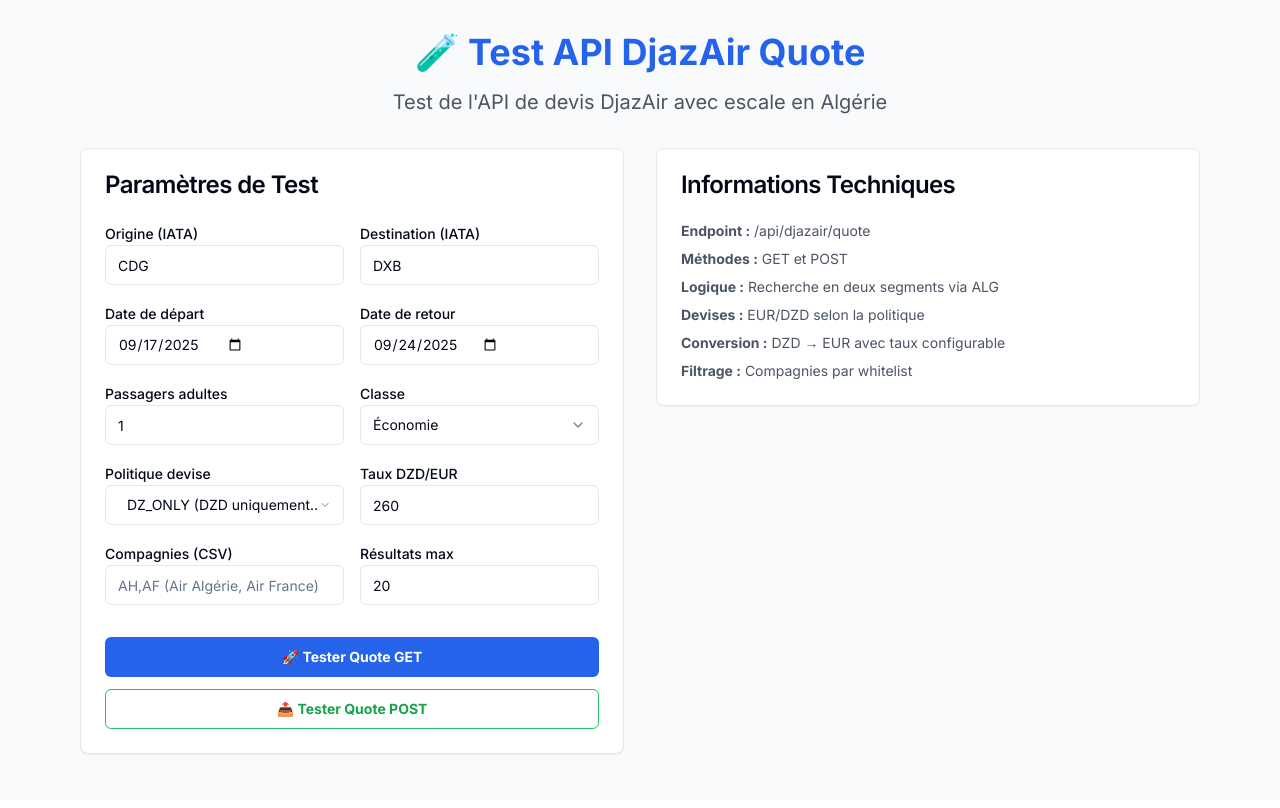
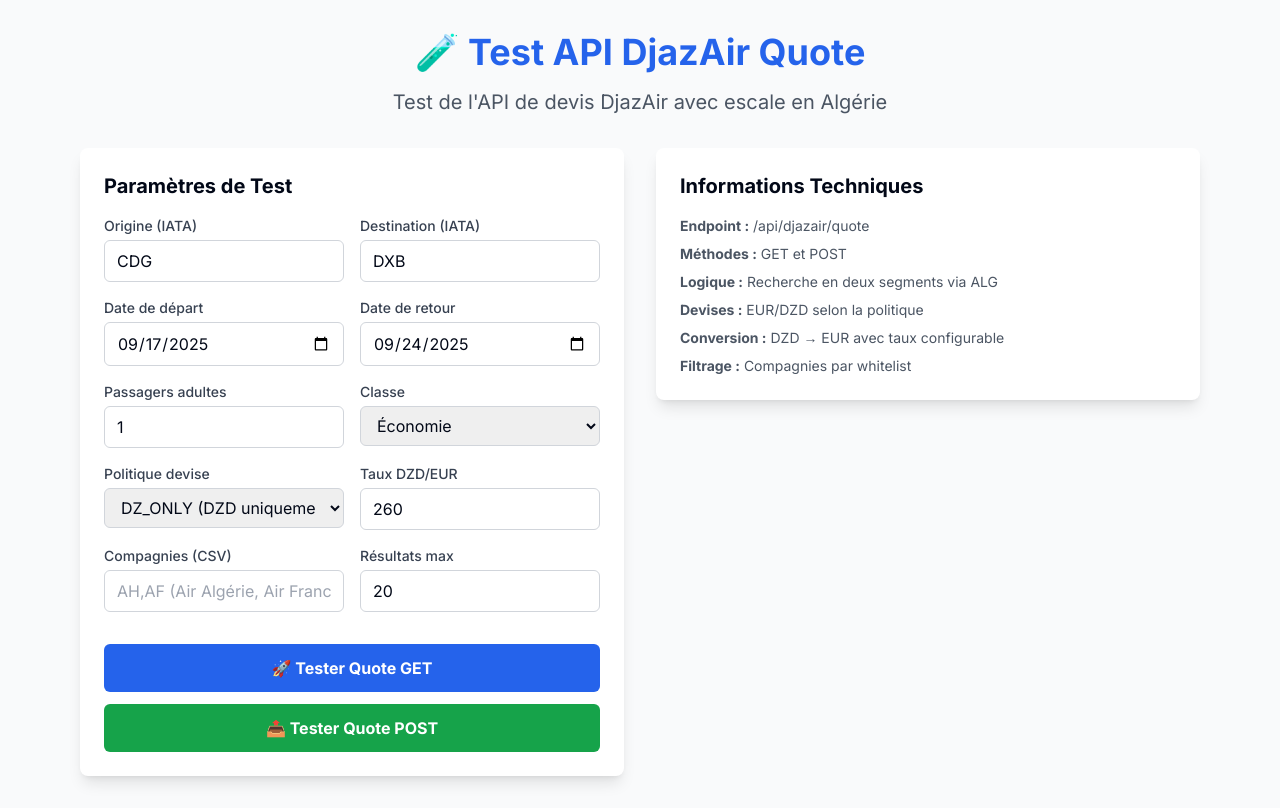
Before and after one commit to ahc20/DjazAir, a Next.js app: page /djazair-quote-test in a window 1280 px wide. Built offline with nearby package versions, Linux system fonts and the light colour scheme.

Commit message:
Simplification de la page de test pour éviter les problèmes de dépendances Radix UI

```diff
--- a/src/app/djazair-quote-test/page.tsx
+++ b/src/app/djazair-quote-test/page.tsx
@@ -1,11 +1,6 @@
 "use client";
 
 import React, { useState } from "react";
-import { Button } from "@/components/ui/button";
-import { Card, CardContent, CardHeader, CardTitle } from "@/components/ui/card";
-import { Input } from "@/components/ui/input";
-import { Label } from "@/components/ui/label";
-import { Select, SelectContent, SelectItem, SelectTrigger, SelectValue } from "@/components/ui/select";
 
 interface QuoteResult {
   originToAlgiers: {
@@ -144,29 +139,35 @@
 
         <div className="grid grid-cols-1 lg:grid-cols-2 gap-8">
           {/* Formulaire de test */}
-          <Card>
-            <CardHeader>
-              <CardTitle>Paramètres de Test</CardTitle>
-            </CardHeader>
-            <CardContent className="space-y-4">
+          <div className="bg-white rounded-lg shadow-lg p-6">
+            <h2 className="text-xl font-bold mb-4">Paramètres de Test</h2>
+            <div className="space-y-4">
               {/* Origine et Destination */}
               <div className="grid grid-cols-2 gap-4">
                 <div>
-                  <Label htmlFor="origin">Origine (IATA)</Label>
-                  <Input
+                  <label htmlFor="origin" className="block text-sm font-medium text-gray-700 mb-1">
+                    Origine (IATA)
+                  </label>
+                  <input
                     id="origin"
+                    type="text"
                     value={params.origin}
                     onChange={(e) => handleParamChange("origin", e.target.value)}
                     placeholder="CDG"
+                    className="w-full px-3 py-2 border border-gray-300 rounded-md focus:outline-none focus:ring-2 focus:ring-blue-500"
                   />
                 </div>
                 <div>
-                  <Label htmlFor="destination">Destination (IATA)</Label>
-                  <Input
+                  <label htmlFor="destination" className="block text-sm font-medium text-gray-700 mb-1">
+                    Destination (IATA)
+                  </label>
+                  <input
                     id="destination"
+                    type="text"
                     value={params.destination}
                     onChange={(e) => handleParamChange("destination", e.target.value)}
                     placeholder="DXB"
+                    className="w-full px-3 py-2 border border-gray-300 rounded-md focus:outline-none focus:ring-2 focus:ring-blue-500"
                   />
                 </div>
               </div>
@@ -174,21 +175,27 @@
               {/* Dates */}
               <div className="grid grid-cols-2 gap-4">
                 <div>
-                  <Label htmlFor="departureDate">Date de départ</Label>
-                  <Input
+                  <label htmlFor="departureDate" className="block text-sm font-medium text-gray-700 mb-1">
+                    Date de départ
+                  </label>
+                  <input
                     id="departureDate"
                     type="date"
                     value={params.departureDate}
                     onChange={(e) => handleParamChange("departureDate", e.target.value)}
+                    className="w-full px-3 py-2 border border-gray-300 rounded-md focus:outline-none focus:ring-2 focus:ring-blue-500"
                   />
                 </div>
                 <div>
-                  <Label htmlFor="returnDate">Date de retour</Label>
-                  <Input
+                  <label htmlFor="returnDate" className="block text-sm font-medium text-gray-700 mb-1">
+                    Date de retour
+                  </label>
+                  <input
                     id="returnDate"
                     type="date"
                     value={params.returnDate}
                     onChange={(e) => handleParamChange("returnDate", e.target.value)}
+                    className="w-full px-3 py-2 border border-gray-300 rounded-md focus:outline-none focus:ring-2 focus:ring-blue-500"
                   />
                 </div>
               </div>
@@ -196,49 +203,56 @@
               {/* Passagers et Classe */}
               <div className="grid grid-cols-2 gap-4">
                 <div>
-                  <Label htmlFor="adults">Passagers adultes</Label>
-                  <Input
+                  <label htmlFor="adults" className="block text-sm font-medium text-gray-700 mb-1">
+                    Passagers adultes
+                  </label>
+                  <input
                     id="adults"
                     type="number"
                     min="1"
                     max="9"
                     value={params.adults}
                     onChange={(e) => handleParamChange("adults", parseInt(e.target.value))}
+                    className="w-full px-3 py-2 border border-gray-300 rounded-md focus:outline-none focus:ring-2 focus:ring-blue-500"
                   />
                 </div>
                 <div>
-                  <Label htmlFor="cabin">Classe</Label>
-                  <Select value={params.cabin} onValueChange={(value) => handleParamChange("cabin", value)}>
-                    <SelectTrigger>
-                      <SelectValue />
-                    </SelectTrigger>
-                    <SelectContent>
-                      <SelectItem value="ECONOMY">Économie</SelectItem>
-                      <SelectItem value="PREMIUM_ECONOMY">Premium Économie</SelectItem>
-                      <SelectItem value="BUSINESS">Affaires</SelectItem>
-                      <SelectItem value="FIRST">Première</SelectItem>
-                    </SelectContent>
-                  </Select>
+                  <label htmlFor="cabin" className="block text-sm font-medium text-gray-700 mb-1">
+                    Classe
+                  </label>
+                  <select
+                    value={params.cabin}
+                    onChange={(e) => handleParamChange("cabin", e.target.value)}
+                    className="w-full px-3 py-2 border border-gray-300 rounded-md focus:outline-none focus:ring-2 focus:ring-blue-500"
+                  >
+                    <option value="ECONOMY">Économie</option>
+                    <option value="PREMIUM_ECONOMY">Premium Économie</option>
+                    <option value="BUSINESS">Affaires</option>
+                    <option value="FIRST">Première</option>
+                  </select>
                 </div>
               </div>
 
               {/* Politique et Taux */}
               <div className="grid grid-cols-2 gap-4">
                 <div>
-                  <Label htmlFor="policy">Politique devise</Label>
-                  <Select value={params.policy} onValueChange={(value) => handleParamChange("policy", value)}>
-                    <SelectTrigger>
-                      <SelectValue />
-                    </SelectTrigger>
-                    <SelectContent>
-                      <SelectItem value="DZ_ONLY">DZ_ONLY (DZD uniquement depuis ALG)</SelectItem>
-                      <SelectItem value="ALL_DZ_TOUCHING">ALL_DZ_TOUCHING (DZD si touche ALG)</SelectItem>
-                    </SelectContent>
-                  </Select>
+                  <label htmlFor="policy" className="block text-sm font-medium text-gray-700 mb-1">
+                    Politique devise
+                  </label>
+                  <select
+                    value={params.policy}
+                    onChange={(e) => handleParamChange("policy", e.target.value)}
+                    className="w-full px-3 py-2 border border-gray-300 rounded-md focus:outline-none focus:ring-2 focus:ring-blue-500"
+                  >
+                    <option value="DZ_ONLY">DZ_ONLY (DZD uniquement depuis ALG)</option>
+                    <option value="ALL_DZ_TOUCHING">ALL_DZ_TOUCHING (DZD si touche ALG)</option>
+                  </select>
                 </div>
                 <div>
-                  <Label htmlFor="dzdEurRate">Taux DZD/EUR</Label>
-                  <Input
+                  <label htmlFor="dzdEurRate" className="block text-sm font-medium text-gray-700 mb-1">
+                    Taux DZD/EUR
+                  </label>
+                  <input
                     id="dzdEurRate"
                     type="number"
                     step="0.01"
@@ -246,6 +260,7 @@
                     max="1000"
                     value={params.dzdEurRate}
                     onChange={(e) => handleParamChange("dzdEurRate", parseFloat(e.target.value))}
+                    className="w-full px-3 py-2 border border-gray-300 rounded-md focus:outline-none focus:ring-2 focus:ring-blue-500"
                   />
                 </div>
               </div>
@@ -253,70 +268,72 @@
               {/* Compagnies et Résultats max */}
               <div className="grid grid-cols-2 gap-4">
                 <div>
-                  <Label htmlFor="airlinesWhitelist">Compagnies (CSV)</Label>
-                  <Input
+                  <label htmlFor="airlinesWhitelist" className="block text-sm font-medium text-gray-700 mb-1">
+                    Compagnies (CSV)
+                  </label>
+                  <input
                     id="airlinesWhitelist"
+                    type="text"
                     value={params.airlinesWhitelist}
                     onChange={(e) => handleParamChange("airlinesWhitelist", e.target.value)}
                     placeholder="AH,AF (Air Algérie, Air France)"
+                    className="w-full px-3 py-2 border border-gray-300 rounded-md focus:outline-none focus:ring-2 focus:ring-blue-500"
                   />
                 </div>
                 <div>
-                  <Label htmlFor="maxResults">Résultats max</Label>
-                  <Input
+                  <label htmlFor="maxResults" className="block text-sm font-medium text-gray-700 mb-1">
+                    Résultats max
+                  </label>
+                  <input
                     id="maxResults"
                     type="number"
                     min="1"
                     max="100"
                     value={params.maxResults}
                     onChange={(e) => handleParamChange("maxResults", parseInt(e.target.value))}
+                    className="w-full px-3 py-2 border border-gray-300 rounded-md focus:outline-none focus:ring-2 focus:ring-blue-500"
                   />
                 </div>
               </div>
 
               {/* Boutons de test */}
               <div className="space-y-3 pt-4">
-                <Button
+                <button
                   onClick={testQuote}
                   disabled={isLoading}
-                  className="w-full bg-blue-600 hover:bg-blue-700 text-white font-bold py-3"
+                  className="w-full bg-blue-600 hover:bg-blue-700 disabled:bg-gray-400 text-white font-bold py-3 px-4 rounded-md transition-colors"
                 >
                   {isLoading ? "🔄 Test en cours..." : "🚀 Tester Quote GET"}
-                </Button>
+                </button>
 
-                <Button
+                <button
                   onClick={testQuotePOST}
                   disabled={isLoading}
-                  variant="outline"
-                  className="w-full border-green-500 text-green-600 hover:bg-green-50 font-bold py-3"
+                  className="w-full bg-green-600 hover:bg-green-700 disabled:bg-gray-400 text-white font-bold py-3 px-4 rounded-md transition-colors"
                 >
                   {isLoading ? "🔄 Test en cours..." : "📤 Tester Quote POST"}
-                </Button>
+                </button>
               </div>
-            </CardContent>
-          </Card>
+            </div>
+          </div>
 
           {/* Résultats */}
           <div className="space-y-6">
             {/* Erreur */}
             {error && (
-              <Card className="border-red-200 bg-red-50">
-                <CardContent className="pt-6">
+              <div className="bg-red-50 border border-red-200 rounded-lg p-6">
                 <div className="text-center text-red-700">
                   <p className="font-medium">❌ Erreur lors du test</p>
                   <p className="text-sm">{error}</p>
                 </div>
-                </CardContent>
-              </Card>
+              </div>
             )}
 
             {/* Résultat du devis */}
             {quoteResult && (
-              <Card className="border-green-200 bg-green-50">
-                <CardHeader>
-                  <CardTitle className="text-green-700">✅ Devis DjazAir Généré</CardTitle>
-                </CardHeader>
-                <CardContent className="space-y-4">
+              <div className="bg-green-50 border border-green-200 rounded-lg p-6">
+                <h3 className="text-xl font-bold text-green-700 mb-4">✅ Devis DjazAir Généré</h3>
+                <div className="space-y-4">
                   {/* Premier segment */}
                   <div className="bg-white p-4 rounded-lg border border-green-200">
                     <h4 className="font-semibold text-green-700 mb-2">
@@ -377,16 +394,13 @@
                       </ul>
                     </div>
                   )}
-                </CardContent>
-              </Card>
+                </div>
+              </div>
             )}
 
             {/* Informations techniques */}
-            <Card>
-              <CardHeader>
-                <CardTitle>Informations Techniques</CardTitle>
-              </CardHeader>
-              <CardContent>
+            <div className="bg-white rounded-lg shadow-lg p-6">
+              <h3 className="text-xl font-bold mb-4">Informations Techniques</h3>
               <div className="space-y-2 text-sm text-gray-600">
                 <p><strong>Endpoint :</strong> /api/djazair/quote</p>
                 <p><strong>Méthodes :</strong> GET et POST</p>
@@ -395,8 +409,7 @@
                 <p><strong>Conversion :</strong> DZD → EUR avec taux configurable</p>
                 <p><strong>Filtrage :</strong> Compagnies par whitelist</p>
               </div>
-              </CardContent>
-            </Card>
+            </div>
           </div>
         </div>
       </div>
```
Also changed, not shown: package.json (+8 -2 lines), 1 other file (tests, documents, lock files or other folders). Lines whose indentation alone changed are shown as unchanged.
